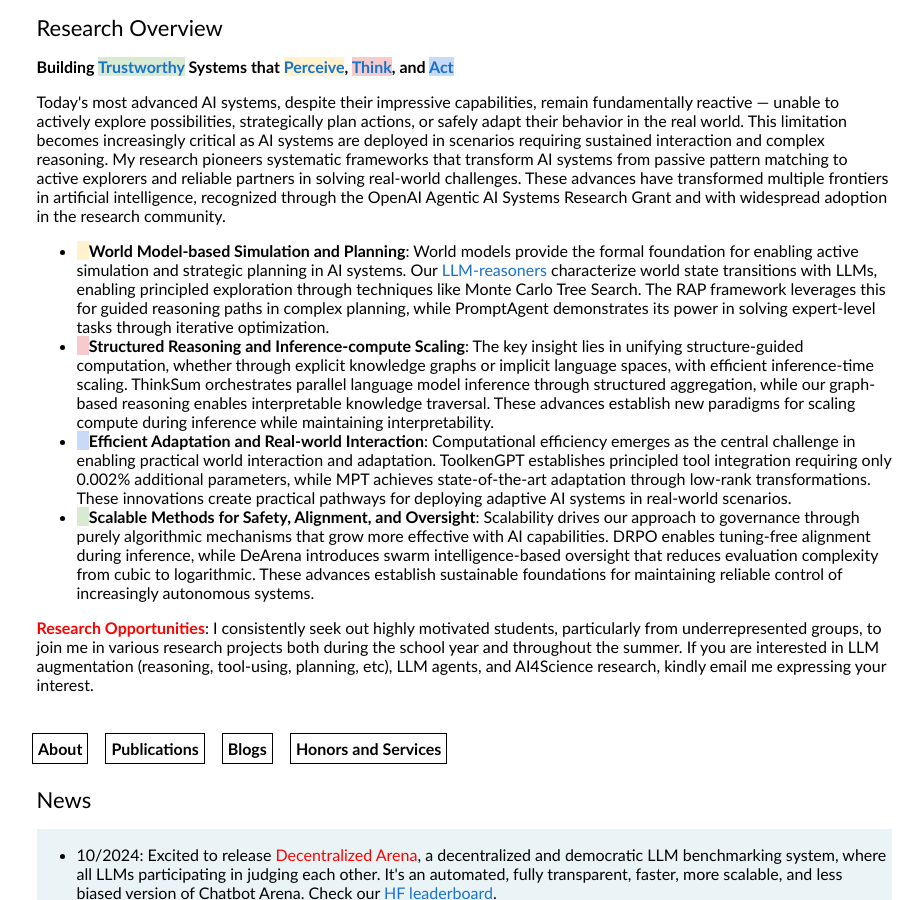
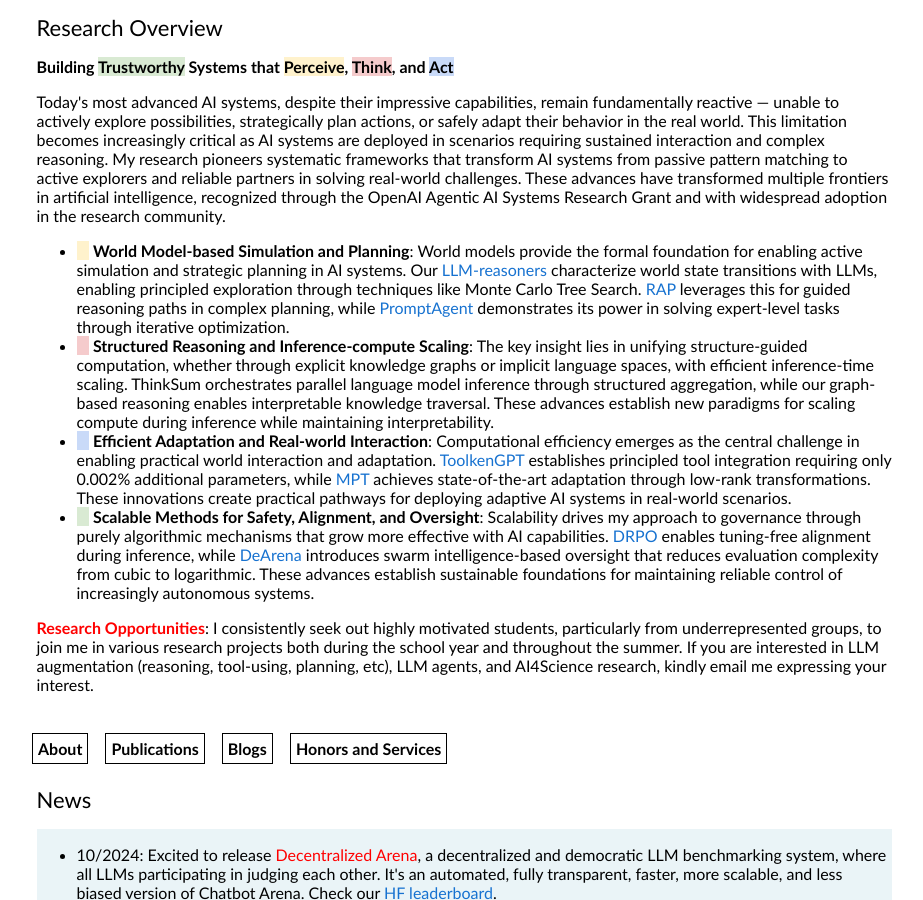
Before and after one commit to zhenwang9102/zhenwang9102.github.io, a Jekyll site: the page built from _posts/2019-06-02-venue.markdown, in a window 1280 px wide and 900 px high, scrolled down 399 px. Shown: the whole window, without its empty margins (176-1099 px from the left). Built offline with Jekyll 4.4.1, drawn with Linux system fonts in a browser that asks for light colours.

Commit message:
Update default.html

```diff
--- a/_layouts/default.html
+++ b/_layouts/default.html
@@ -89,23 +89,23 @@
 
               <h2>Research Overview</h2>
               <p>
-                <b>Building <a style="background-color:#d9ead3;">Trustworthy</a> Systems that <a style="background-color:#fff2cc;">Perceive</a>, <a style="background-color:#f5cbcc;">Think</a>, and <a style="background-color:#c9daf8;">Act</a></b>
+                <b>Building <a style="background-color:#d9ead3;color:black;">Trustworthy</a> Systems that <a style="background-color:#fff2cc;color:black;">Perceive</a>, <a style="background-color:#f5cbcc;color:black;">Think</a>, and <a style="background-color:#c9daf8;color:black;">Act</a></b>
               </p>
               <p>
                 Today's most advanced AI systems, despite their impressive capabilities, remain fundamentally reactive — unable to actively explore possibilities, strategically plan actions, or safely adapt their behavior in the real world. This limitation becomes increasingly critical as AI systems are deployed in scenarios requiring sustained interaction and complex reasoning. My research pioneers systematic frameworks that transform AI systems from passive pattern matching to active explorers and reliable partners in solving real-world challenges. These advances have transformed multiple frontiers in artificial intelligence, recognized through the OpenAI Agentic AI Systems Research Grant and with widespread adoption in the research community.
               </p>
               <ul>
                 <li>
-                  <a style="background-color:#fff2cc;">&nbsp;&nbsp;&nbsp;</a><b>World Model-based Simulation and Planning</b>: World models provide the formal foundation for enabling active simulation and strategic planning in AI systems. Our <a href="https://github.com/maitrix-org/llm-reasoners">LLM-reasoners</a> characterize world state transitions with LLMs, enabling principled exploration through techniques like Monte Carlo Tree Search. The RAP framework leverages this for guided reasoning paths in complex planning, while PromptAgent demonstrates its power in solving expert-level tasks through iterative optimization.
+                  <a style="background-color:#fff2cc;">&nbsp;&nbsp;&nbsp;</a> <b>World Model-based Simulation and Planning</b>: World models provide the formal foundation for enabling active simulation and strategic planning in AI systems. Our <a href="https://github.com/maitrix-org/llm-reasoners">LLM-reasoners</a> characterize world state transitions with LLMs, enabling principled exploration through techniques like Monte Carlo Tree Search. <a href="https://arxiv.org/abs/2305.14992">RAP</a> leverages this for guided reasoning paths in complex planning, while <a href="https://arxiv.org/abs/2310.16427">PromptAgent</a> demonstrates its power in solving expert-level tasks through iterative optimization.
                 </li>
                 <li>
-                  <a style="background-color:#f5cbcc;">&nbsp;&nbsp;&nbsp;</a><b>Structured Reasoning and Inference-compute Scaling</b>: The key insight lies in unifying structure-guided computation, whether through explicit knowledge graphs or implicit language spaces, with efficient inference-time scaling. ThinkSum orchestrates parallel language model inference through structured aggregation, while our graph-based reasoning enables interpretable knowledge traversal. These advances establish new paradigms for scaling compute during inference while maintaining interpretability.
+                  <a style="background-color:#f5cbcc;">&nbsp;&nbsp;&nbsp;</a> <b>Structured Reasoning and Inference-compute Scaling</b>: The key insight lies in unifying structure-guided computation, whether through explicit knowledge graphs or implicit language spaces, with efficient inference-time scaling. ThinkSum orchestrates parallel language model inference through structured aggregation, while our graph-based reasoning enables interpretable knowledge traversal. These advances establish new paradigms for scaling compute during inference while maintaining interpretability.
                 </li>
                 <li>
-                  <a style="background-color:#c9daf8;">&nbsp;&nbsp;&nbsp;</a><b>Efficient Adaptation and Real-world Interaction</b>: Computational efficiency emerges as the central challenge in enabling practical world interaction and adaptation. ToolkenGPT establishes principled tool integration requiring only 0.002% additional parameters, while MPT achieves state-of-the-art adaptation through low-rank transformations. These innovations create practical pathways for deploying adaptive AI systems in real-world scenarios.
+                  <a style="background-color:#c9daf8;">&nbsp;&nbsp;&nbsp;</a> <b>Efficient Adaptation and Real-world Interaction</b>: Computational efficiency emerges as the central challenge in enabling practical world interaction and adaptation. <a href="https://arxiv.org/abs/2305.11554">ToolkenGPT</a> establishes principled tool integration requiring only 0.002% additional parameters, while <a href="https://arxiv.org/abs/2303.02861">MPT</a> achieves state-of-the-art adaptation through low-rank transformations. These innovations create practical pathways for deploying adaptive AI systems in real-world scenarios.
                 </li>
                 <li>
-                  <a style="background-color:#d9ead3;">&nbsp;&nbsp;&nbsp;</a><b>Scalable Methods for Safety, Alignment, and Oversight</b>: Scalability drives our approach to governance through purely algorithmic mechanisms that grow more effective with AI capabilities. DRPO enables tuning-free alignment during inference, while DeArena introduces swarm intelligence-based oversight that reduces evaluation complexity from cubic to logarithmic. These advances establish sustainable foundations for maintaining reliable control of increasingly autonomous systems.
+                  <a style="background-color:#d9ead3;">&nbsp;&nbsp;&nbsp;</a> <b>Scalable Methods for Safety, Alignment, and Oversight</b>: Scalability drives my approach to governance through purely algorithmic mechanisms that grow more effective with AI capabilities. <a href="https://arxiv.org/abs/2411.08733">DRPO</a> enables tuning-free alignment during inference, while <a href="https://de-arena.maitrix.org/">DeArena</a> introduces swarm intelligence-based oversight that reduces evaluation complexity from cubic to logarithmic. These advances establish sustainable foundations for maintaining reliable control of increasingly autonomous systems.
                 </li>
               </ul>
 
```
